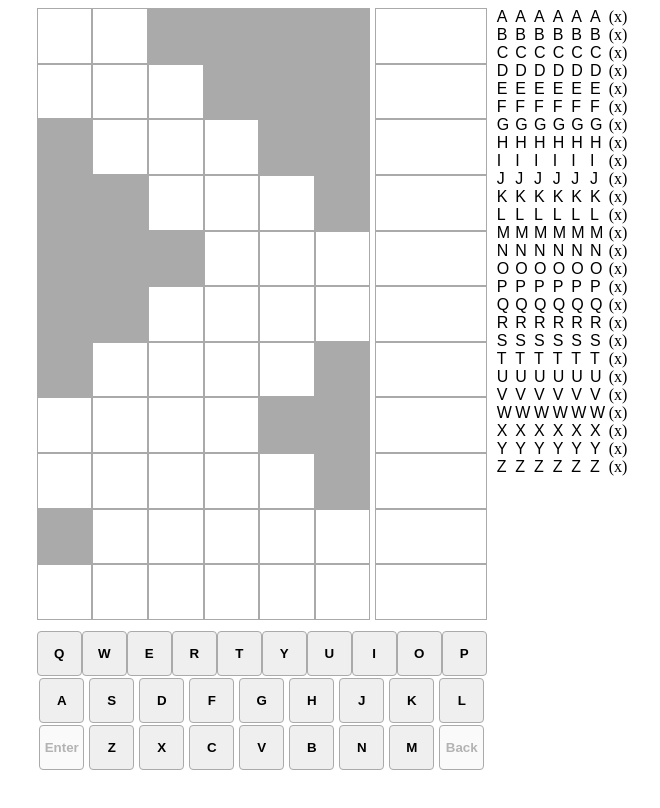
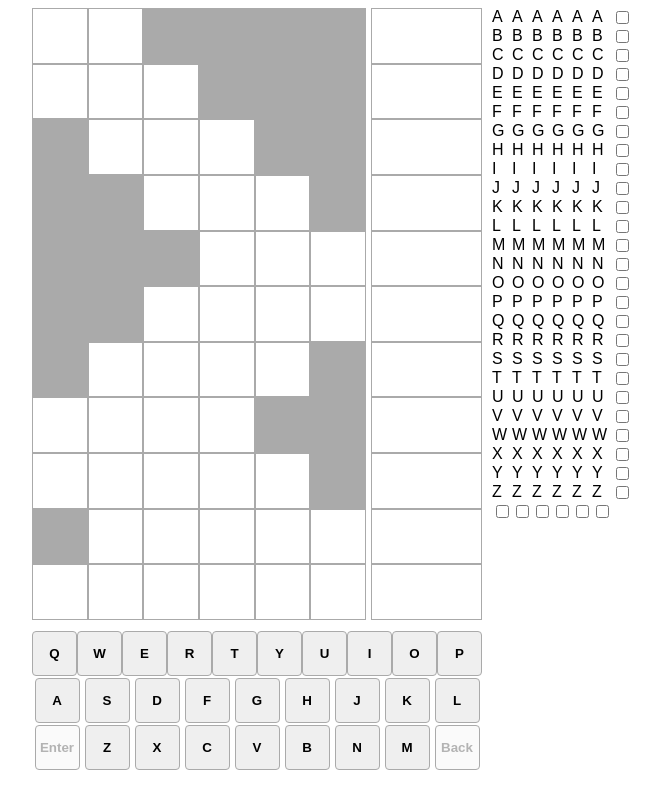
Before and after one commit to ceenlrnjim/myword, a React (Create React App) app: page / in a window 1280 px wide. Shown: the whole page, without its empty margins (316-976 px from the left). Built offline with nearby package versions, Linux system fonts and the light colour scheme.

Commit message:
fixed some toggling state behavior

```diff
--- a/src/components/LetterRow.js
+++ b/src/components/LetterRow.js
@@ -2,19 +2,20 @@ import React, { useState } from 'react';
 import PositionalLetter from './PositionalLetter';
 function LetterRow(props) {
     const [crossed, setCrossed] = useState(false);
-    function rowXHandler() {
-        setCrossed((prevState) => !prevState);
+
+    function rowXHandler(event) {
+        setCrossed(event.target.checked);
     }
 
     return (
-        <div className={`note_tracker_row ${crossed ?'strikethrough' : ''} `}>
-            <PositionalLetter letter={props.letter}/>
-            <PositionalLetter letter={props.letter}/>
-            <PositionalLetter letter={props.letter}/>
-            <PositionalLetter letter={props.letter}/>
-            <PositionalLetter letter={props.letter}/>
-            <PositionalLetter letter={props.letter}/>
-            <div onClick={rowXHandler}>(x)</div>
+        <div className='note_tracker_row'>
+            <PositionalLetter letter={props.letter} crossed={crossed || props.columnsCrossed['1']}/>
+            <PositionalLetter letter={props.letter} crossed={crossed || props.columnsCrossed['2']}/>
+            <PositionalLetter letter={props.letter} crossed={crossed || props.columnsCrossed['3']}/>
+            <PositionalLetter letter={props.letter} crossed={crossed || props.columnsCrossed['4']}/>
+            <PositionalLetter letter={props.letter} crossed={crossed || props.columnsCrossed['5']}/>
+            <PositionalLetter letter={props.letter} crossed={crossed || props.columnsCrossed['6']}/>
+            <input type="checkbox" onClick={rowXHandler}></input>
         </div>
     );
 }
--- a/src/components/NoteTracker.js
+++ b/src/components/NoteTracker.js
@@ -3,12 +3,32 @@ import {useState} from 'react';
 import LetterRow from './LetterRow';
 
 function NoteTracker() {
+    const [columnsCrossed, setColumnCrossed] = useState({'1': false, '2': false, '3': false, '4': false, '5': false, '6': false});
     const letters = "ABCDEFGHIJKLMNOPQRSTUVWXYZ";
-    const rows = letters.split('').map((letter,ix) => <LetterRow key={ix} letter={letter}/>);
+    const rows = letters.split('').map((letter,ix) => <LetterRow key={ix} letter={letter} columnsCrossed={columnsCrossed}/>);
+
+    function crossColumnHandler(column) {
+        return function(event) {
+            setColumnCrossed((prevState) => {
+                console.log(event);
+                const newState = {...prevState }
+                newState[column] = event.target.checked;
+                return newState;
+            })
+        };
+    }
 
     return (
         <div className="note_tracker">
             {rows}
+            <div className="note_tracker_row">
+                <input type="checkbox" onClick={crossColumnHandler('1')}></input>
+                <input type="checkbox" onClick={crossColumnHandler('2')}></input>
+                <input type="checkbox" onClick={crossColumnHandler('3')}></input>
+                <input type="checkbox" onClick={crossColumnHandler('4')}></input>
+                <input type="checkbox" onClick={crossColumnHandler('5')}></input>
+                <input type="checkbox" onClick={crossColumnHandler('6')}></input>
+            </div>
         </div>
     );
 }
--- a/src/components/PositionalLetter.js
+++ b/src/components/PositionalLetter.js
@@ -1,7 +1,11 @@
-import {useState} from 'react';
+import {useEffect, useState} from 'react';
 
 function PositionalLetter(props) {
     const [crossed, setCrossed] = useState(false);
+    useEffect(() => {
+       setCrossed(props.crossed);
+    }, [props.crossed]);
+
     function rowXHandler() {
         setCrossed((prevState) => !prevState);
     }
```
